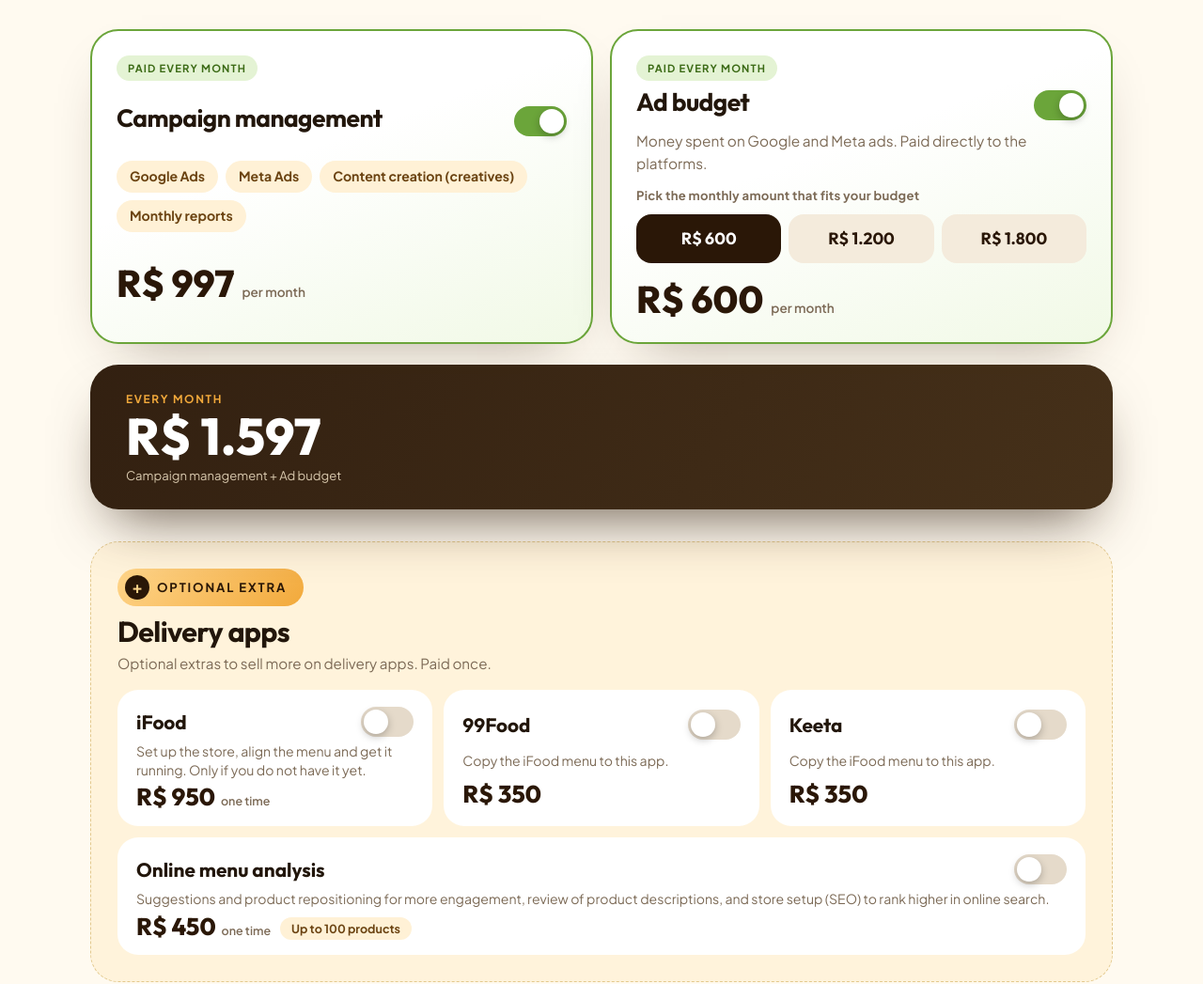
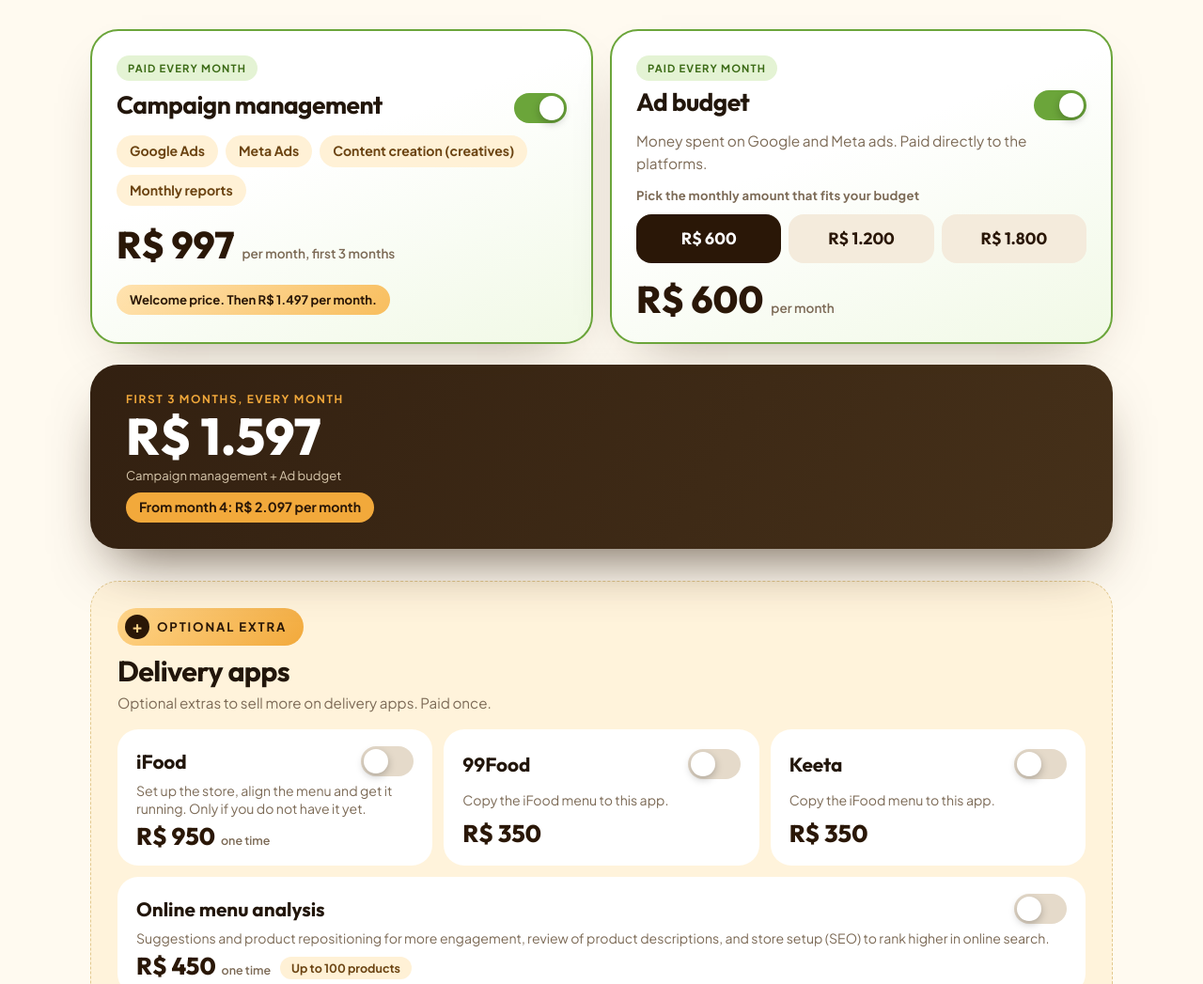
Before and after one commit to theoceanbluebr/propostas, a plain HTML site: page baraka-distribuidora/index.html in a window 1280 px wide. Shown: the part 5229-6276 px from the top of the page at 94% size. Drawn offline with Linux system fonts and the light colour scheme.

Commit message:
Baraka: gestão R$1.497 com preço de boas-vindas R$997 nos 3 primeiros meses
Co-Authored-By: Claude Sonnet 5.5 <noreply@anthropic.com>
Claude-Session: https://claude.ai/code/session_014SHWY91QThjY1vrkUtkhvm

```diff
--- a/baraka-distribuidora/index.html
+++ b/baraka-distribuidora/index.html
@@ -145,6 +145,8 @@ section.part::before{content:"";position:absolute;left:0;right:0;top:0;height:8p
 .mod h3{font-size:1.65rem}
 .mod p{margin:6px 0 0;color:var(--mute);font-size:.96rem;grid-column:1}
 .mod .price{grid-column:1/-1;font-family:"Outfit";font-weight:800;font-size:2.5rem;line-height:1;color:var(--brown);margin-top:8px}
+.mod .then{grid-column:1/-1;justify-self:start;margin-top:10px;font-size:.82rem;font-weight:700;color:var(--brown);background:linear-gradient(135deg,#FFE3B0,#F8BE5E);padding:6px 14px;border-radius:999px}
+.total .after{margin-top:10px;display:inline-block;font-size:.88rem;font-weight:700;color:var(--brown);background:var(--gold);padding:5px 14px;border-radius:999px}
 .mod .price small{font-family:"Plus Jakarta Sans";font-weight:600;font-size:.85rem;color:var(--mute);margin-left:8px}
 .sw{display:block;width:56px;height:32px;border-radius:999px;background:#E5DACA;position:relative;transition:background .25s;flex:none}
 .sw::after{content:"";position:absolute;top:3px;left:3px;width:26px;height:26px;border-radius:50%;background:#fff;box-shadow:0 3px 8px rgba(0,0,0,.25);transition:transform .25s cubic-bezier(.2,.8,.2,1)}
@@ -360,11 +362,12 @@ html[dir=rtl] body,html[dir=rtl] h1,html[dir=rtl] h2,html[dir=rtl] h3,html[dir=r
   </div>
 
   <div class="mods rv" id="mods">
-    <button class="mod" type="button" role="switch" aria-checked="true" data-price="997" data-kind="month" data-n="m1">
+    <button class="mod" type="button" role="switch" aria-checked="true" data-price="997" data-after="1497" data-kind="month" data-n="m1">
       <span class="bdg" data-i="b_month"></span>
       <span><h3 data-i="m1"></h3></span><span class="sw"></span>
       <span class="feats"><span data-i="mf1"></span><span data-i="mf2"></span><span data-i="mf3"></span><span data-i="mf4"></span></span>
-      <span class="price">R$ 997<small data-i="per_m"></small></span>
+      <span class="price">R$ 997<small data-i="mp_first"></small></span>
+      <span class="then" data-i="mp_then"></span>
     </button>
 
     <div class="mod c2 on" id="budgetcard">
@@ -382,7 +385,7 @@ html[dir=rtl] body,html[dir=rtl] h1,html[dir=rtl] h2,html[dir=rtl] h3,html[dir=r
   </div>
 
   <div class="total" aria-live="polite">
-    <div><div class="k" data-i="t_m"></div><div class="v" id="tm">R$ 0</div><div class="s" id="tms"></div></div>
+    <div><div class="k" id="tk" data-i="t_m"></div><div class="v" id="tm">R$ 0</div><div class="s" id="tms"></div><div class="after" id="tafter" hidden></div></div>
   </div>
 
   <div class="delivery rv">
@@ -458,7 +461,7 @@ html[dir=rtl] body,html[dir=rtl] h1,html[dir=rtl] h2,html[dir=rtl] h3,html[dir=r
     m2:"Ad budget",m2d:"Money spent on Google and Meta ads. Paid directly to the platforms.",
     m3:"iFood, ready to sell",m3d:"Set up the store, align the menu and get it running. Only if you do not have it yet.",
     m4:"99Food + Keeta",m4d:"Copy the iFood menu to each app you choose.",
-    per_m:"per month",per_o:"one time",t_m:"Every month",t_o:"One time",none:"Nothing selected",
+    mp_first:"per month, first 3 months",mp_then:"Welcome price. Then R$ 1.497 per month.",t_m3:"First 3 months, every month",t_after:"From month 4:",per_m:"per month",per_o:"one time",t_m:"Every month",t_o:"One time",none:"Nothing selected",
     n1:"The ad budget goes to Google and Meta, not to The Ocean Blue.",n2:"Delivery apps charge their own commission on each order.",n3:"Values in Brazilian reais (R$).",
     b_pick:"Pick the monthly amount that fits your budget",per_store:"R$ 350 per store",cafe_t:"Let's have a coffee, no commitment",cafe_p:"If you have questions and want to understand each process better, we come to your store and talk in person.",b_month:"Paid every month",mf1:"Google Ads",mf2:"Meta Ads",mf3:"Content creation (creatives)",mf4:"Monthly reports",dl_eye:"Optional extra",dl_t:"Delivery apps",dl_p:"Optional extras to sell more on delivery apps. Paid once.",dk:"Copy the iFood menu to this app.",ma_t:"Online menu analysis",ma_d:"Suggestions and product repositioning for more engagement, review of product descriptions, and store setup (SEO) to rank higher in online search.",ma_chip:"Up to 100 products",next:"Next step: tell us which modules you want and we start.",
     d_eye:"Strategy and creation",d_h2:"The Ocean Blue DNA",
@@ -495,7 +498,7 @@ html[dir=rtl] body,html[dir=rtl] h1,html[dir=rtl] h2,html[dir=rtl] h3,html[dir=r
     m2:"ميزانية الإعلانات",m2d:"المبلغ المنفَق على إعلانات Google وMeta. يُدفع مباشرة للمنصات.",
     m3:"iFood جاهز للبيع",m3d:"نجهّز المتجر وننسّق القائمة ونشغّله. فقط إن لم يكن لديكم حساب بعد.",
     m4:"99Food + Keeta",m4d:"ننسخ قائمة iFood إلى كل تطبيق تختارونه.",
-    per_m:"شهريًا",per_o:"مرة واحدة",t_m:"كل شهر",t_o:"مرة واحدة",none:"لم يتم اختيار شيء",
+    mp_first:"شهريًا، لأول 3 أشهر",mp_then:"سعر الترحيب. بعدها R$ 1.497 شهريًا.",t_m3:"أول 3 أشهر، كل شهر",t_after:"ابتداءً من الشهر الرابع:",per_m:"شهريًا",per_o:"مرة واحدة",t_m:"كل شهر",t_o:"مرة واحدة",none:"لم يتم اختيار شيء",
     n1:"ميزانية الإعلانات تذهب إلى Google وMeta، وليس إلى The Ocean Blue.",n2:"تطبيقات التوصيل تأخذ عمولتها الخاصة على كل طلب.",n3:"القيم بالريال البرازيلي (R$).",
     b_pick:"اختر المبلغ الشهري المناسب لميزانيتك",per_store:"R$ 350 لكل متجر",cafe_t:"لنشرب قهوة معًا، دون أي التزام",cafe_p:"إن كانت لديكم أسئلة وتريدون فهم كل عملية بشكل أفضل، نأتي إلى متجركم ونتحدث وجهًا لوجه.",b_month:"يُدفع كل شهر",mf1:"Google Ads",mf2:"Meta Ads",mf3:"إنشاء المحتوى (التصاميم)",mf4:"تقارير شهرية",dl_eye:"إضافة اختيارية",dl_t:"تطبيقات التوصيل",dl_p:"إضافات اختيارية لبيع أكثر على تطبيقات التوصيل. تُدفع مرة واحدة.",dk:"ننسخ قائمة iFood إلى هذا التطبيق.",ma_t:"تحليل القائمة الإلكترونية",ma_d:"اقتراحات وإعادة تموضع للمنتجات لزيادة التفاعل، ومراجعة أوصاف المنتجات، وضبط المتجر (SEO) لتظهر أعلى في البحث عبر الإنترنت.",ma_chip:"حتى 100 منتج",next:"الخطوة التالية: أخبرونا بالوحدات التي تريدونها ونبدأ.",
     d_eye:"الاستراتيجية والإبداع",d_h2:"الحمض النووي لـ The Ocean Blue",
@@ -532,7 +535,7 @@ html[dir=rtl] body,html[dir=rtl] h1,html[dir=rtl] h2,html[dir=rtl] h3,html[dir=r
     m2:"Verba de anúncios",m2d:"Valor investido nos anúncios do Google e Meta. Pago direto às plataformas.",
     m3:"iFood pronto para vender",m3d:"Configuramos a loja, alinhamos o cardápio e deixamos rodando. Só se você ainda não tiver.",
     m4:"99Food + Keeta",m4d:"Replicamos o cardápio do iFood em cada app que você escolher.",
-    per_m:"por mês",per_o:"uma vez",t_m:"Todo mês",t_o:"Uma vez",none:"Nada selecionado",
+    mp_first:"por mês, nos 3 primeiros meses",mp_then:"Preço de boas-vindas. Depois, R$ 1.497 por mês.",t_m3:"Nos 3 primeiros meses, todo mês",t_after:"A partir do 4º mês:",per_m:"por mês",per_o:"uma vez",t_m:"Todo mês",t_o:"Uma vez",none:"Nada selecionado",
     n1:"A verba vai para o Google e a Meta, não para a The Ocean Blue.",n2:"Os apps de entrega cobram comissão própria sobre cada pedido.",n3:"Valores em reais (R$).",
     b_pick:"Escolha o valor mensal que cabe na sua verba",per_store:"R$ 350 por loja",cafe_t:"Vamos tomar um café, sem compromisso",cafe_p:"Se tiver dúvidas e quiser entender melhor cada um dos processos, nós vamos até o seu estabelecimento e conversamos pessoalmente.",b_month:"Pago todo mês",mf1:"Google Ads",mf2:"Meta Ads",mf3:"Criação de conteúdo (criativos)",mf4:"Relatórios mensais",dl_eye:"Extra opcional",dl_t:"Apps de entrega",dl_p:"Extras opcionais para vender mais nos apps de entrega. Pagos uma vez.",dk:"Replicamos o cardápio do iFood neste app.",ma_t:"Análise de cardápio online",ma_d:"Sugestões e reposicionamento de produtos para mais engajamento, revisão dos descritivos de produtos e configuração da loja (SEO) para aparecer mais nas buscas online.",ma_chip:"Análise de até 100 produtos",next:"Próximo passo: diga quais módulos você quer e começamos.",
     d_eye:"Estratégia e criação",d_h2:"DNA The Ocean Blue",
@@ -569,7 +572,7 @@ html[dir=rtl] body,html[dir=rtl] h1,html[dir=rtl] h2,html[dir=rtl] h3,html[dir=r
     m2:"Reklam bütçesi",m2d:"Google ve Meta reklamlarına harcanan tutar. Doğrudan platformlara ödenir.",
     m3:"iFood, satışa hazır",m3d:"Mağaza kurulumu, menü düzenlemesi ve işleyişe alma. Yalnızca henüz yoksa.",
     m4:"99Food + Keeta",m4d:"iFood menüsünü seçtiğiniz her uygulamaya kopyalıyoruz.",
-    per_m:"aylık",per_o:"tek seferlik",t_m:"Her ay",t_o:"Tek seferlik",none:"Seçim yok",
+    mp_first:"aylık, ilk 3 ay",mp_then:"Hoş geldin fiyatı. Sonrasında aylık R$ 1.497.",t_m3:"İlk 3 ay, her ay",t_after:"4. aydan itibaren:",per_m:"aylık",per_o:"tek seferlik",t_m:"Her ay",t_o:"Tek seferlik",none:"Seçim yok",
     n1:"Reklam bütçesi Google ve Meta'ya gider, The Ocean Blue'ya değil.",n2:"Teslimat uygulamaları her siparişten kendi komisyonunu alır.",n3:"Tutarlar Brezilya reali (R$) cinsindendir.",
     b_pick:"Bütçenize uygun aylık tutarı seçin",per_store:"Mağaza başına R$ 350",cafe_t:"Bir kahve içelim, taahhüt yok",cafe_p:"Sorularınız varsa ve her süreci daha iyi anlamak isterseniz, işletmenize gelip yüz yüze konuşuruz.",b_month:"Her ay ödenir",mf1:"Google Ads",mf2:"Meta Ads",mf3:"İçerik üretimi (kreatifler)",mf4:"Aylık raporlar",dl_eye:"İsteğe bağlı ekstra",dl_t:"Teslimat uygulamaları",dl_p:"Teslimat uygulamalarında daha fazla satmak için isteğe bağlı ekstralar. Tek seferlik ödeme.",dk:"iFood menüsünü bu uygulamaya kopyalıyoruz.",ma_t:"Çevrimiçi menü analizi",ma_d:"Daha fazla etkileşim için öneriler ve ürün yeniden konumlandırma, ürün açıklamalarının gözden geçirilmesi ve çevrimiçi aramalarda daha üst sıralarda çıkmak için mağaza kurulumu (SEO).",ma_chip:"100 ürüne kadar analiz",next:"Sonraki adım: hangi modülleri istediğinizi söyleyin, başlayalım.",
     d_eye:"Strateji ve yaratıcılık",d_h2:"The Ocean Blue DNA",
@@ -623,14 +626,16 @@ html[dir=rtl] body,html[dir=rtl] h1,html[dir=rtl] h2,html[dir=rtl] h3,html[dir=r
   var sws=[].slice.call(document.querySelectorAll("#end [role=switch]"));
   var bval=600,bsw=document.getElementById("bsw"),bcard=document.getElementById("budgetcard");
   function calc(){
-    var m=0,o=0,mn=[],on=[];
+    var m=0,o=0,mn=[],on=[],ex=0;
     sws.forEach(function(b){
       if(b===bsw||b.getAttribute("aria-checked")!=="true")return;
       var v=+b.dataset.price,n=b.dataset.n?t(b.dataset.n):b.querySelector(".hn").textContent;
-      if(b.dataset.kind==="month"){m+=v;mn.push(n)}else{o+=v;on.push(n)}
+      if(b.dataset.kind==="month"){m+=v;mn.push(n);if(b.dataset.after)ex+=(+b.dataset.after)-v}else{o+=v;on.push(n)}
     });
     if(bsw.getAttribute("aria-checked")==="true"){m+=bval;mn.push(t("m2"))}
     document.getElementById("tm").textContent=money(m);
+    var ta=document.getElementById("tafter");ta.hidden=(ex===0);ta.textContent=t("t_after")+" "+money(m+ex)+" "+t("per_m");
+    document.getElementById("tk").textContent=t(ex?"t_m3":"t_m");
     document.getElementById("to").textContent=money(o);
     document.getElementById("dbar").hidden=(on.length===0);
     document.getElementById("tms").textContent=mn.length?mn.join(" + "):t("none");
```
